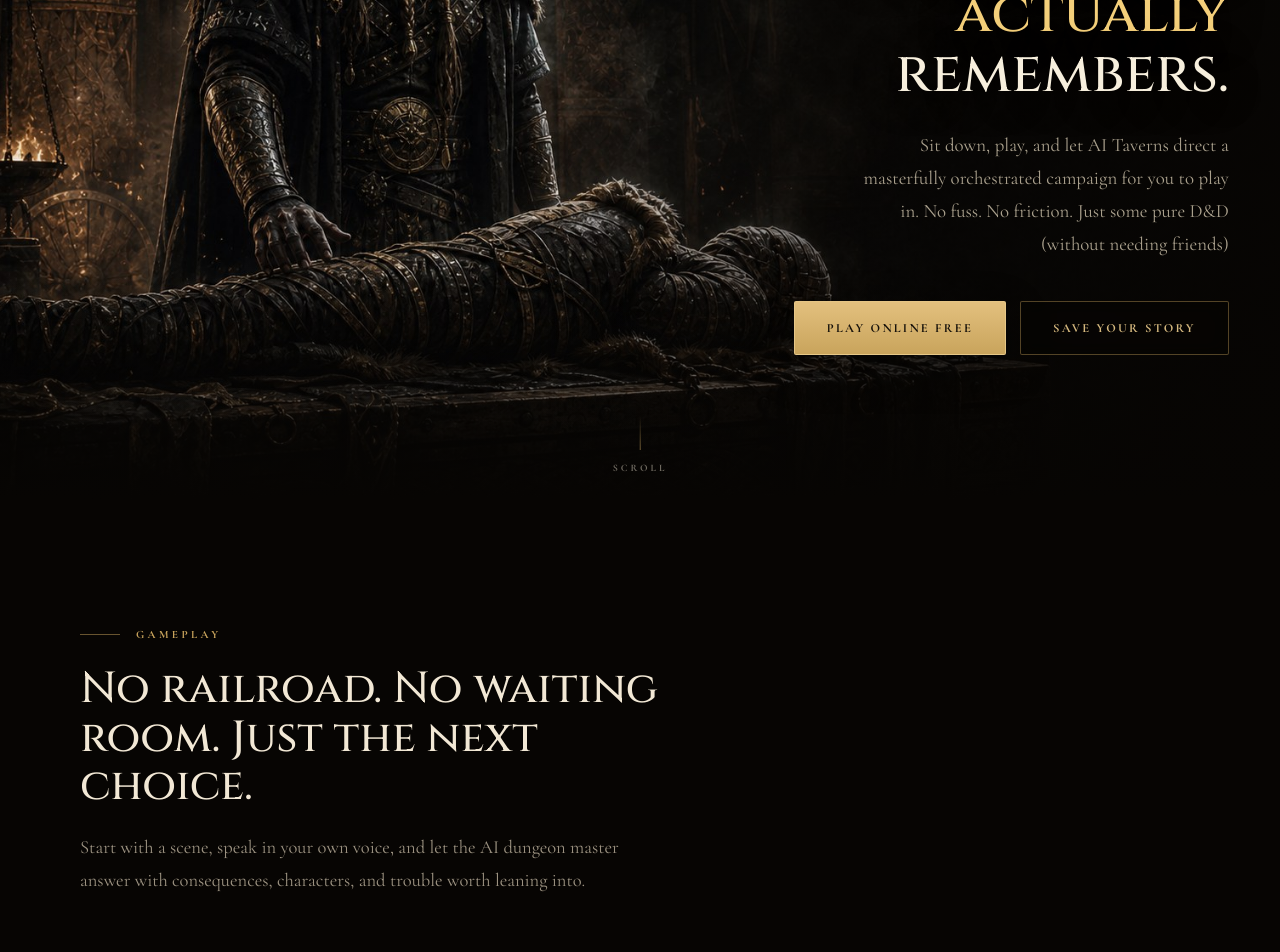
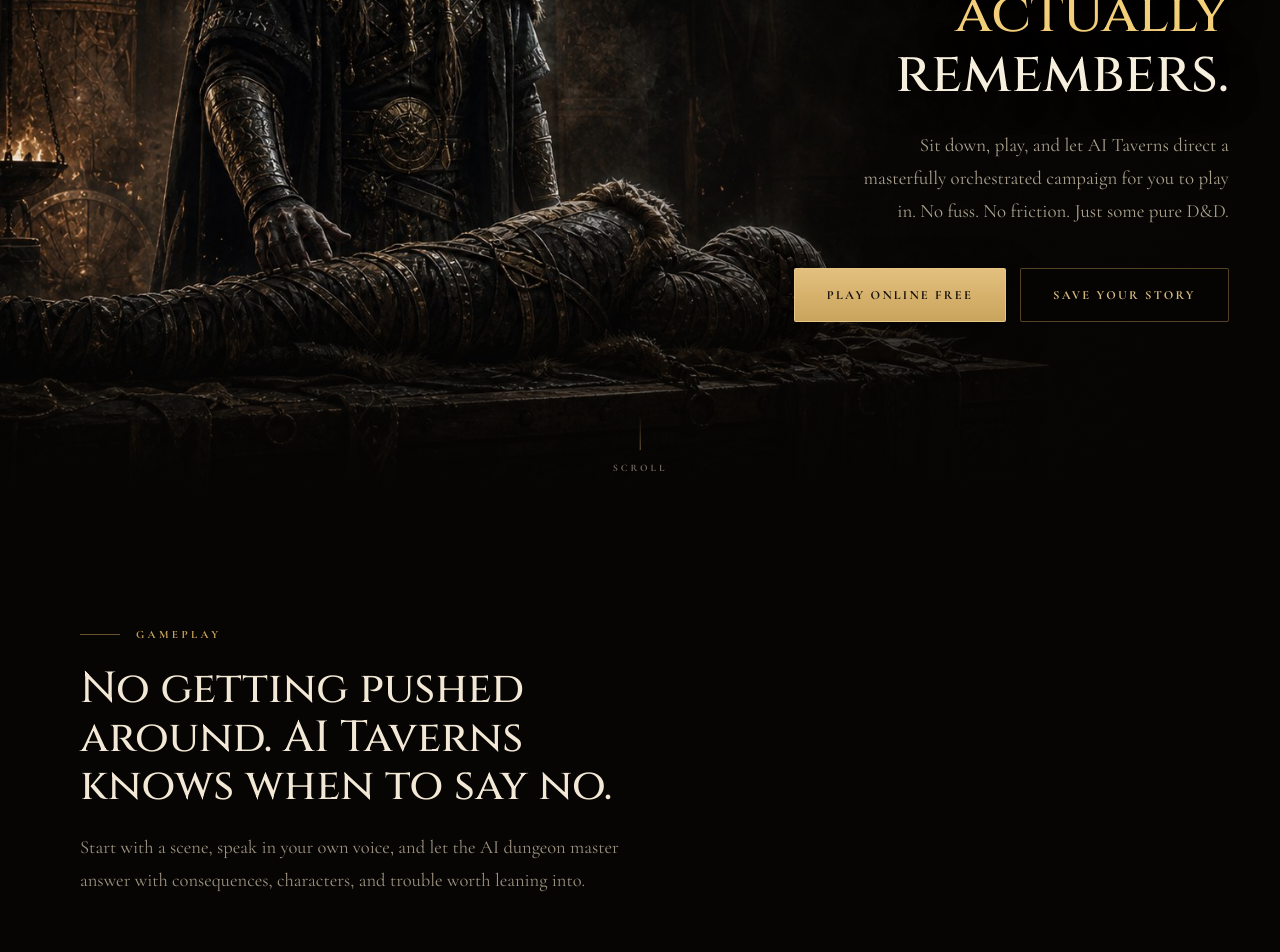
Before and after one commit to FielZachary/ai-taverns, a Next.js app in the folder apps/web/: page / in a window 1280 px wide. Shown: the part 300-1252 px from the top of the page. Built offline with nearby package versions, Linux system fonts and the light colour scheme.

Commit message:
Update landing gameplay copy

```diff
--- a/apps/web/app/page.tsx
+++ b/apps/web/app/page.tsx
@@ -72,7 +72,7 @@ export default function HomePage() {
           <p className="landing-lede">
             Sit down, play, and let AI Taverns direct a masterfully orchestrated
             campaign for you to play in. No fuss. No friction. Just some pure
-            D&amp;D (without needing friends)
+            D&amp;D.
           </p>
           <div className="landing-actions" aria-label="Start playing">
             <Link className="landing-button landing-button-primary" href="/play">
@@ -91,7 +91,9 @@ export default function HomePage() {
 
       <section className="landing-section" aria-labelledby="gameplay-title">
         <p className="landing-section-label">Gameplay</p>
-        <h2 id="gameplay-title">No railroad. No waiting room. Just the next choice.</h2>
+        <h2 id="gameplay-title">
+          No getting pushed around. AI Taverns knows when to say no.
+        </h2>
         <p className="landing-section-lede">
           Start with a scene, speak in your own voice, and let the AI dungeon
           master answer with consequences, characters, and trouble worth leaning
```
